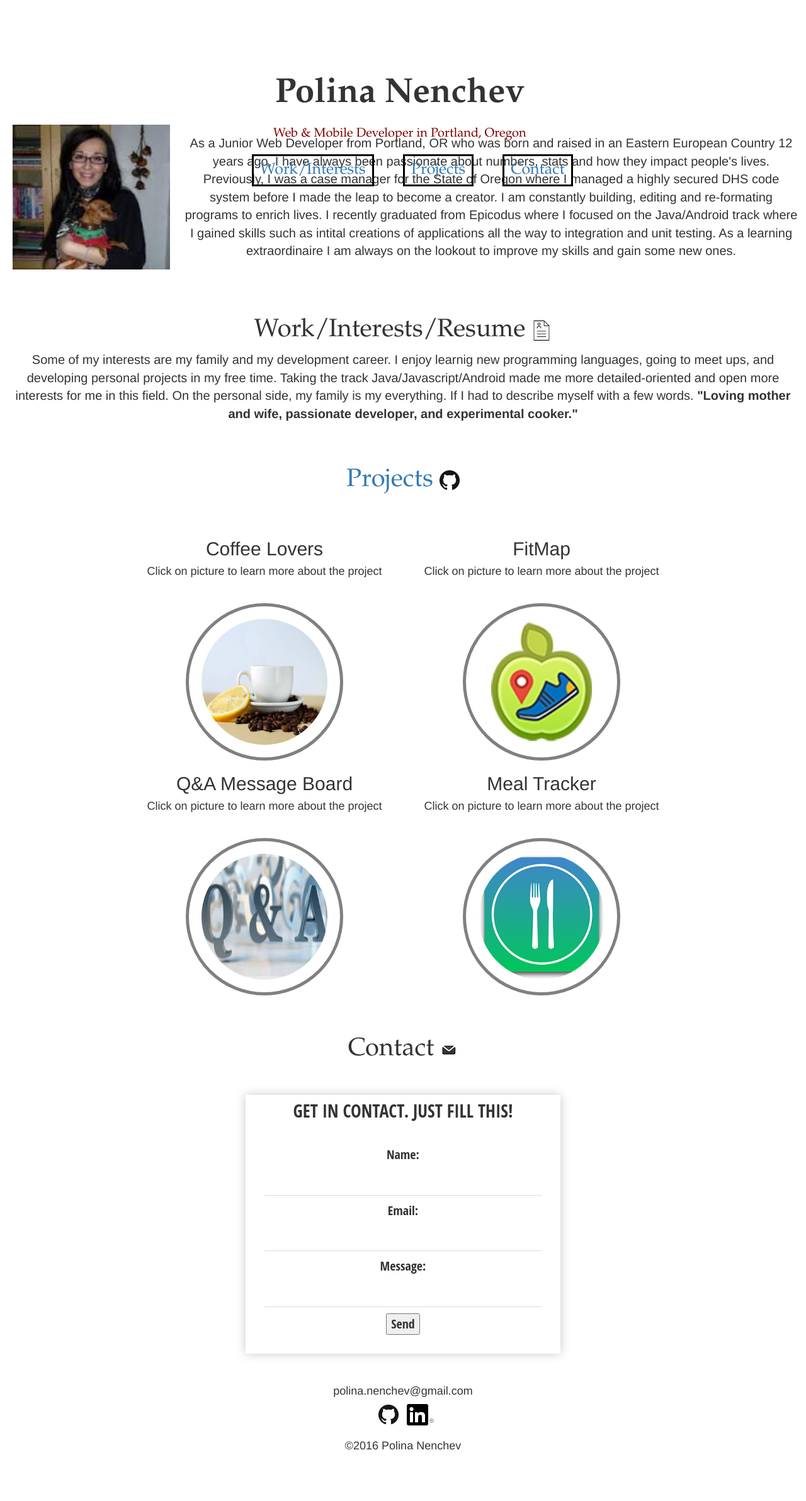
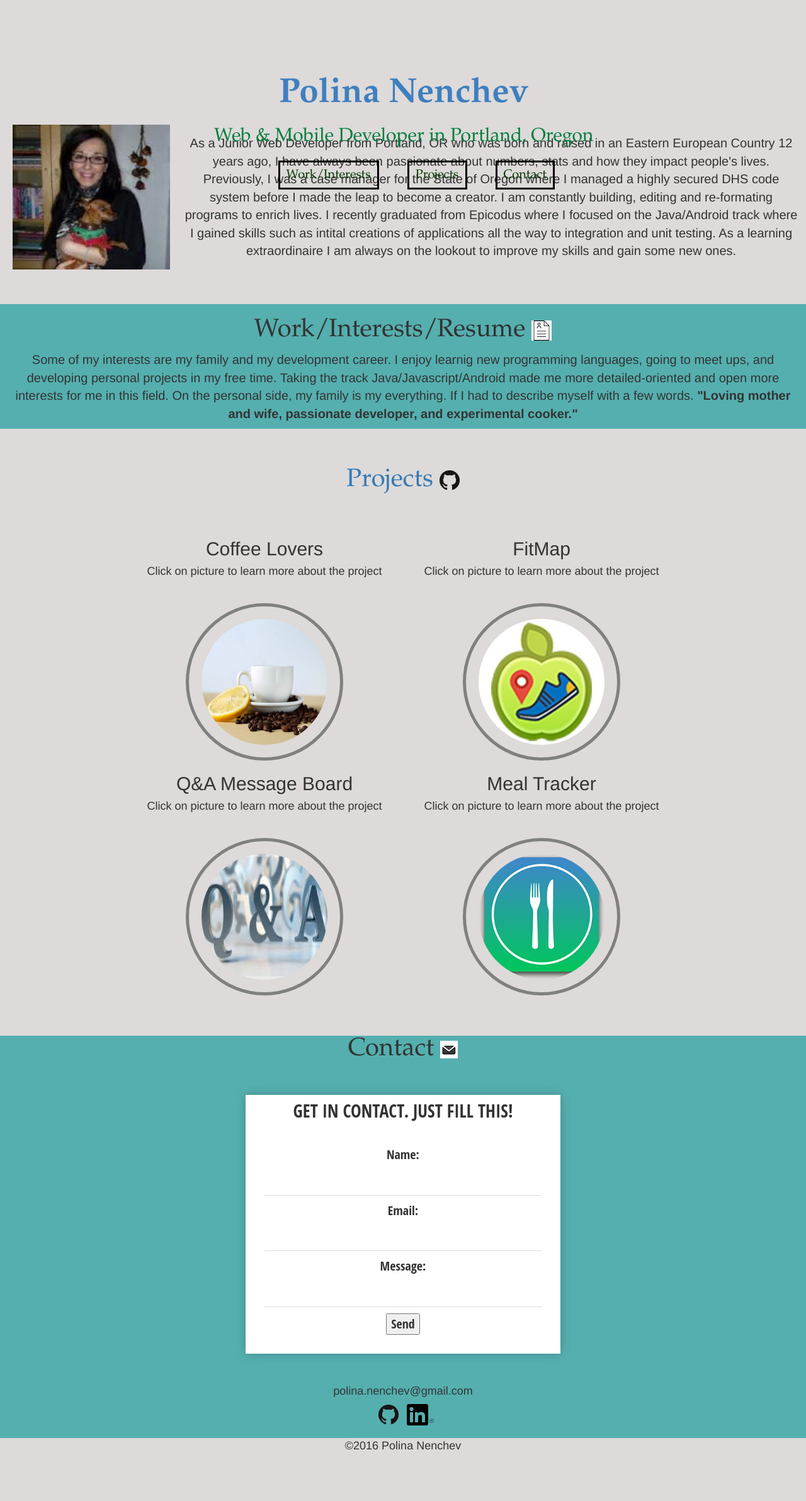
Before and after one commit to polina13/Personal_Portfolio, a PHP site: page / in a window 1280 px wide. Shown: the whole page at 63% size. Run offline with PHP 8.4, Linux system fonts and the light colour scheme.

Commit message:
add style and background colors to portfolio

```diff
--- a/css/styles.css
+++ b/css/styles.css
@@ -9,6 +9,7 @@
 body {
   margin: 0;
   font: "Arial Black", Gadget, sans-serif;
+  background-color: #DDDAD9
 }
 
 .page-title {
@@ -36,11 +37,10 @@ header {
   text-align: center;
   font-size: 55px;
   font-weight: bold;
-  /*more stuff in here. Try to make it moving and flashing or something interesting*/
+  color: #3F7FBF;
 }
 
 #bio {
-  /*background-color: #CCCCCC;*/
   text-align: center;
   padding-top: 10%;
 }
@@ -74,33 +74,31 @@ header {
   text-decoration: none;
   border: black 3px solid;
   padding: 10px;
-  /*color: #5F9EA0;*/
-  /*font-family: 'Poiret One', cursive;*/
+  color: #063A02;
 }
 .nav-bar li a:hover {
   color: #4e9cb5;
 }
 #header-intro {
-  font-size: 20px;
-  color: #800000;
+  font-size: 30px;
+  color:  #057E3E;
 }
 
 .menu {
   margin-top: 30px;
-  font-size: 25px;
+  font-size: 20px;
 }
 
 /*projects*/
 
 #projects {
-  /*background-color:  #e6e6ff;*/
   text-align: center;
   margin-bottom: 220px;
   font-size: 20px;
 }
 
 #interest {
-  /*background-color: #8c7373;*/
+  background-color: #55AFAF;
   font-size: 20px;
   text-align: center;
   padding: 10px;
@@ -122,7 +120,7 @@ header {
 
 /*CONTACT*/
 #contact {
-    /*background-color: #CCCCCC;*/
+    background-color:  #55AFAF;
     text-align: center;
     font-size: 20px;
 }
```
